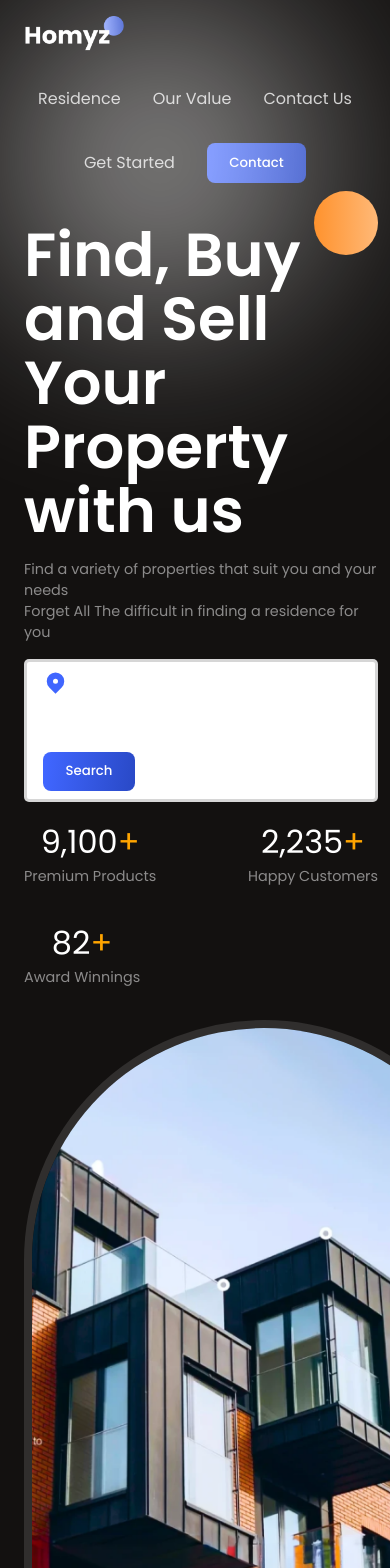
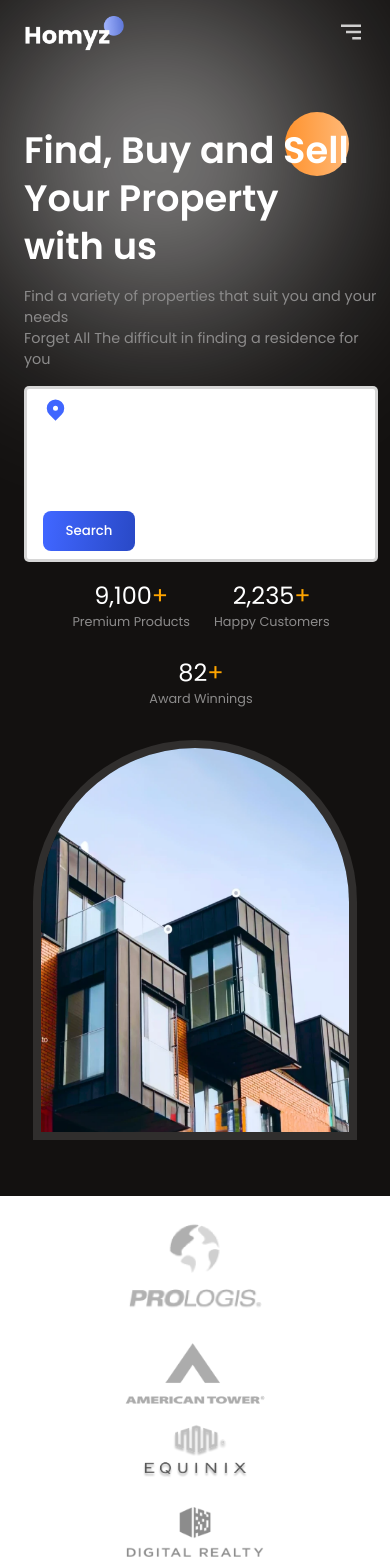
Before and after one commit to Samms206/RealEstateReacJS, a React (Vite) app: page / in a window 390 px wide. Shown: the top 1568 px of the page. Built offline with nearby package versions, Linux system fonts and the light colour scheme.

Commit message:
added-responsiveSite

```diff
--- a/src/components/Contact/Contact.css
+++ b/src/components/Contact/Contact.css
@@ -60,3 +60,35 @@
     background: var(--blue-gradient);
     color: white;
 }
+
+@media screen and (max-width: 1085px) {
+    .c-container{
+        flex-direction: column;
+    }
+
+    .c-right{
+        justify-content: center;
+        display: flex;
+    }
+
+
+
+    .contactModes{
+        width: 100%;
+    }
+
+    .row{
+        flex-direction: column;
+        width: 100%;
+    }
+
+    .mode{
+        width: 100%;
+    }
+
+    @media screen and (max-width: 500px) {
+        .contactModes{
+           flex-direction: column;
+        }
+    }
+}
--- a/src/components/Footer/Footer.css
+++ b/src/components/Footer/Footer.css
@@ -11,3 +11,14 @@
     margin-top: 1.5rem;
     font-weight: 500;
 }
+
+@media screen and (max-width: 768px) {
+    .f-container{
+        justify-content: center;
+    }
+
+    .f-container>div{
+        align-items: center!important;
+        text-align: center;
+    }
+}
--- a/src/components/Header/Header.css
+++ b/src/components/Header/Header.css
@@ -1,6 +1,7 @@
 .h-wrapper{
     background: var(--black);
     color: var(--white);
+    z-index: 99;
 }
 
 .h-container{
@@ -37,3 +38,30 @@
     cursor: pointer;
     transform: scale(1.1);
 }
+
+.menu-icon{
+    display: none;
+}
+
+@media screen and (max-width: 768px) {
+    .menu-icon{
+        display: block;
+    }
+
+    .h-menu{
+        color: var(--black);
+        position: absolute;
+        top: 3rem;
+        right: 4rem;
+        background: white;
+        flex-direction: column;
+        font-weight: 500;
+        gap: 2rem;
+        padding: 3rem;
+        border-radius: 10px;
+        align-items: flex-start;
+        box-shadow: 0px 4px 4px rgba(0, 0, 0, 0.05);
+        transition: all 300ms ease-in;
+        z-index: 99;
+    }
+}
--- a/src/components/Header/Header.jsx
+++ b/src/components/Header/Header.jsx
@@ -1,13 +1,28 @@
-import React from 'react'
+import React, { useState } from 'react'
 import './Header.css'
+import {BiMenuAltRight} from 'react-icons/bi'
+import OutsideClickHandler from 'react-outside-click-handler'
+import {motion} from 'framer-motion'
 
 const Header = () => {
+    const [menuOpened, setMenuOpened] = useState(false)
+    const getMenuStyles = (menuOpened) => {
+        if(document.documentElement.clientWidth < 768) {
+            return {
+                right: !menuOpened && '-100%'
+            }
+        }
+    }
     return (
         <section className='h-wrapper'>
-            <div className="flexCenter paddings innerWidth h-container">
+            <motion.div className="flexCenter paddings innerWidth h-container"
+            initial={{y: "-2rem", opacity: 0}}
+            animate={{y: 0, opacity: 1}}
+            transition={{duration: 2, type: 'spring'}}
+            >
                 <img src="./logo.png" alt="logo" width={100} />
-
-                <div className="flexCenter h-menu">
+                <OutsideClickHandler onOutsideClick={() => setMenuOpened(false)}>
+                    <div className="flexCenter h-menu" style={getMenuStyles(menuOpened)}>
                         <a href="#">Residence</a>
                         <a href="#">Our Value</a>
                         <a href="#">Contact Us</a>
@@ -16,7 +31,11 @@ const Header = () => {
                             <a href="#">Contact</a>
                     </button>
                     </div>
+                </OutsideClickHandler>
+                <div className="menu-icon" onClick={()=> setMenuOpened((prev)=>!prev)}>
+                    <BiMenuAltRight size={30} />
                 </div>
+            </motion.div>
         </section>
     )
 }
--- a/src/components/Hero/Hero.css
+++ b/src/components/Hero/Hero.css
@@ -2,10 +2,11 @@
     color: var(--white);
     position: relative;
     padding-bottom: 2rem;
+    z-index: 1;
 }
 
 .hero-container {
-    justify-content: space-between;
+    justify-content: space-around;
 }
 
 /* right inside */
@@ -52,7 +53,6 @@
     background-color: var(--white);
     border-radius: 5px;
     border: 3px solid rgba(120,120,120, 0.3);
-    gap: 1rem;
     padding: 0.5rem 1rem;
     justify-content: space-between;
     width: 100%;
@@ -77,3 +77,32 @@
 .stat>:nth-child(1)>:last-child{
    color: orange;
 }
+
+@media screen and (max-width: 768px) {
+    .hero-container{
+        margin-top: 2rem;
+    }
+
+    .hero-title>h1{
+        font-size: 2.3rem;
+        line-height: 3rem;
+    }
+    .image-container{
+        width: 95%;
+        height: 25rem;
+    }
+
+    .stats{
+        justify-content: center;
+        gap: 1.5rem;
+    }
+    .hero-right{
+        width: 100%;
+    }
+    .stat>:nth-child(1){
+        font-size: 1.5rem;
+    }
+    .stat>:nth-child(2){
+        font-size: 0.8rem;
+    }
+}
--- a/src/components/Residencies/Residencies.css
+++ b/src/components/Residencies/Residencies.css
@@ -77,3 +77,13 @@
 .r-buttons>:nth-child(2){
     box-shadow: 0px 0px 5px 1px rgba(0, 0, 0, 0.25);
 }
+
+@media screen and (max-width: 768px) {
+    .r-head{
+        align-items: center;
+    }
+
+    .r-buttons{
+        position: initial;
+    }
+}
--- a/src/components/Value/Value.css
+++ b/src/components/Value/Value.css
@@ -49,3 +49,13 @@
 .accordionButton .primaryText{
     font-size: 1.2rem;
 }
+@media screen and (max-width: 810px) {
+    .v-container{
+        flex-direction: column;
+    }
+    @media screen and (max-width: 768px) {
+        .accordionButton .primaryText{
+            font-size: 0.8rem;
+        }
+    }
+}
```
Lines whose indentation alone changed are shown as unchanged.
